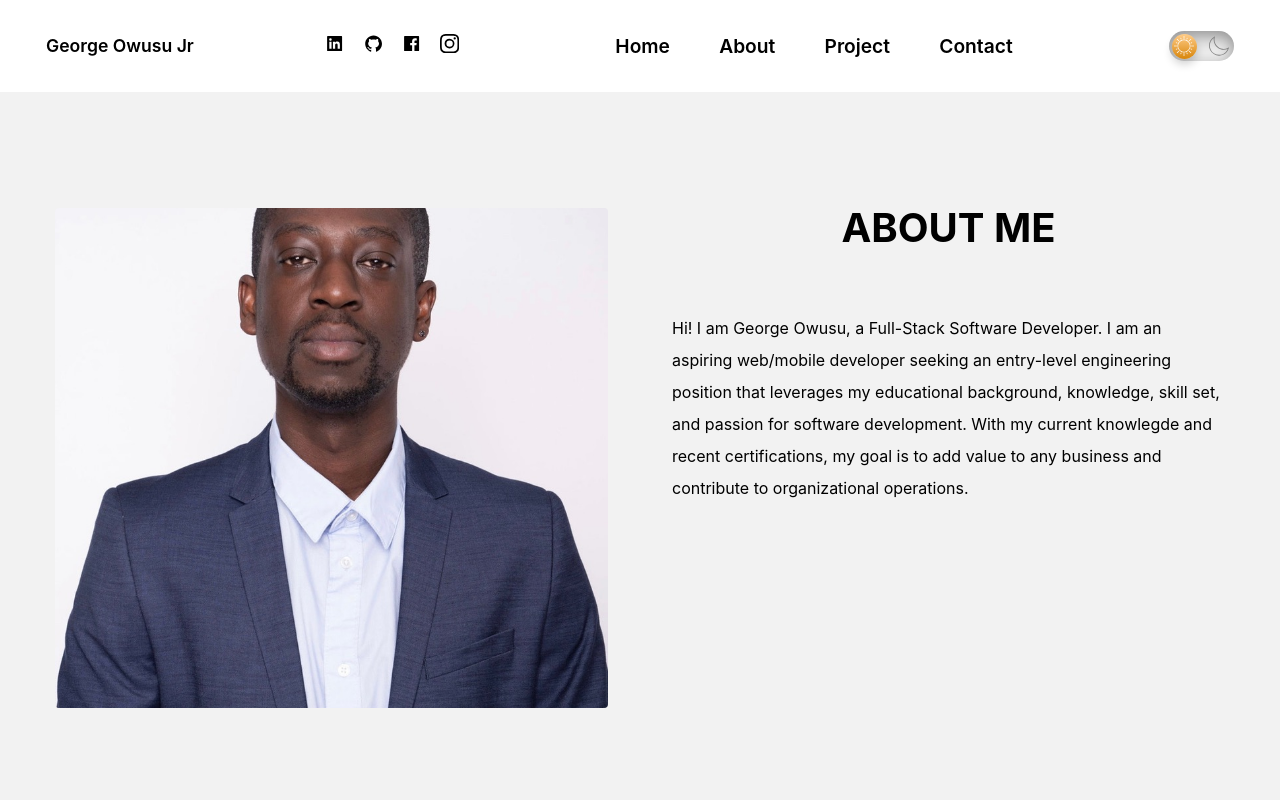
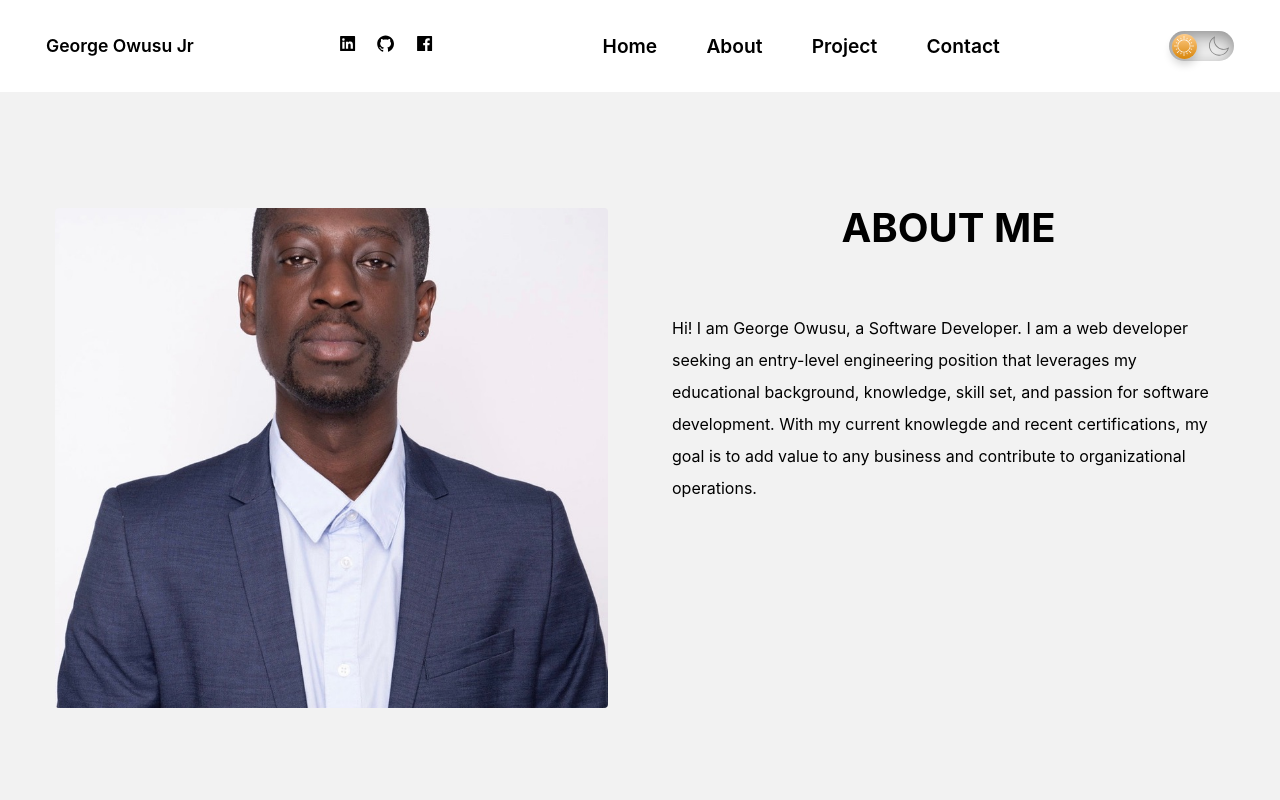
Before and after one commit to gkojunior/portfolio-23, a React (Create React App) app: page /about in a window 1280 px wide. Shown: the top 800 px of the page. Built offline with nearby package versions, Linux system fonts and the light colour scheme.

Commit message:
updated files / css

```diff
--- a/src/components/AboutPage.js
+++ b/src/components/AboutPage.js
@@ -15,16 +15,15 @@ const AboutPage = () => {
 					</div>
 
 					<p>
-						Hi! I am George Owusu, a Full-Stack Software Developer. I am an
-						aspiring web/mobile developer seeking an entry-level engineering
-						position that leverages my educational background, knowledge, skill
-						set, and passion for software development. With my current knowlegde
-						and recent certifications, my goal is to add value to any business
-						and contribute to organizational operations.
+						Hi! I am George Owusu, a Software Developer. I am a web
+						developer seeking an entry-level engineering position that leverages
+						my educational background, knowledge, skill set, and passion for
+						software development. With my current knowlegde and recent
+						certifications, my goal is to add value to any business and
+						contribute to organizational operations.
 					</p>
 				</article>
 			</Wrapper>
-
 		</main>
 	)
 }
--- a/src/components/Footer.js
+++ b/src/components/Footer.js
@@ -1,7 +1,6 @@
 import React from 'react'
 import styled from 'styled-components'
 import { AiFillFacebook, AiFillGithub, AiFillLinkedin } from 'react-icons/ai'
-import { BsInstagram } from 'react-icons/bs'
 
 const Footer = () => {
 	return (
@@ -12,18 +11,15 @@ const Footer = () => {
 			</h5>
 			<footer>
 				<nav className='link'>
-					<a className='link' href='/#'>
+					<a className='link' href='https://www.linkedin.com/in/george-owusu-2a853411b/'>
 						<AiFillLinkedin />
 					</a>
 
-					<a className='link' href='/#'>
+					<a className='link' href='https://github.com/gkojunior'>
 						<AiFillGithub />
 					</a>
-					<a className='link' href='/#'>
+					<a className='link' href='https://gkojunior.github.io/personal-portfolio/'>
 						<AiFillFacebook />
-					</a>
-					<a className='link' href='/#'>
-						<BsInstagram />
 					</a>
 				</nav>
 			</footer>
--- a/src/components/Navbar.js
+++ b/src/components/Navbar.js
@@ -6,7 +6,6 @@ import { HiMenuAlt3 } from 'react-icons/hi'
 import DarkMode from './DarkMode/DarkMode'
 // import { socialLinks } from '../utils/data'
 import { AiFillFacebook, AiFillGithub, AiFillLinkedin } from 'react-icons/ai'
-import { BsInstagram } from 'react-icons/bs'
 
 const Navbar = () => {
 	const [toggle, setToggle] = useState(false)
@@ -18,18 +17,21 @@ const Navbar = () => {
 			<nav className={toggle ? 'navbar expanded' : 'navbar'}>
 				<h2 className='logo'>George Owusu Jr</h2>
 				<nav className='socialMediaLink'>
-					<a className='link' href='/#'>
+					<a
+						className='link'
+						href='https://www.linkedin.com/in/george-owusu-2a853411b/'
+					>
 						<AiFillLinkedin />
 					</a>
 
-					<a className='link' href='/#'>
+					<a className='link' href='https://github.com/gkojunior'>
 						<AiFillGithub />
 					</a>
-					<a className='link' href='/#'>
+					<a
+						className='link'
+						href='https://www.facebook.com/george.gmoney'
+					>
 						<AiFillFacebook />
-					</a>
-					<a className='link' href='/#'>
-						<BsInstagram />
 					</a>
 				</nav>
 
@@ -107,7 +109,6 @@ const NavContainer = styled.nav`
 		list-style: none;
 		font-size: 1.2rem;
 		color: black;
-
 	}
 	.nav-icons {
 		display: flex;
--- a/src/components/Welcome.js
+++ b/src/components/Welcome.js
@@ -2,7 +2,6 @@ import React from 'react'
 import styled from 'styled-components'
 import Certification from './CertificationMessage'
 import { AiFillFacebook, AiFillGithub, AiFillLinkedin } from 'react-icons/ai'
-import { BsInstagram } from 'react-icons/bs'
 
 const Welcome = () => {
 	return (
@@ -25,9 +24,6 @@ const Welcome = () => {
 							</a>
 							<a className='link' href='/#'>
 								<AiFillFacebook />
-							</a>
-							<a className='link' href='/#'>
-								<BsInstagram />
 							</a>
 						</nav>
 					</footer>
--- a/src/index.css
+++ b/src/index.css
@@ -50,8 +50,8 @@ body {
 	background-color: var(--body_background);
 }
 .body {
-	/* background: linear-gradient(rgb(44, 174, 186, 0.5), rgba(0, 0, 0, 0.5)),
-		url('./assets/main.jpg'); */
+	background: linear-gradient(rgb(44, 174, 186, 0.5), rgba(0, 0, 0, 0.5)),
+		url('./assets/main.jpg');
 	background-repeat: no-repeat;
 	background-size: cover;
 }
```
